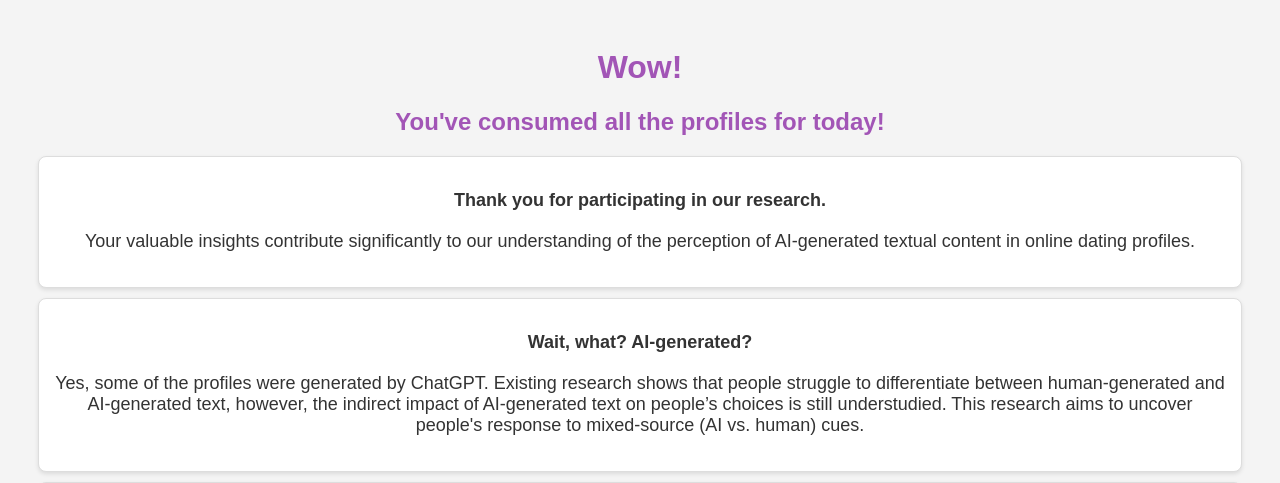
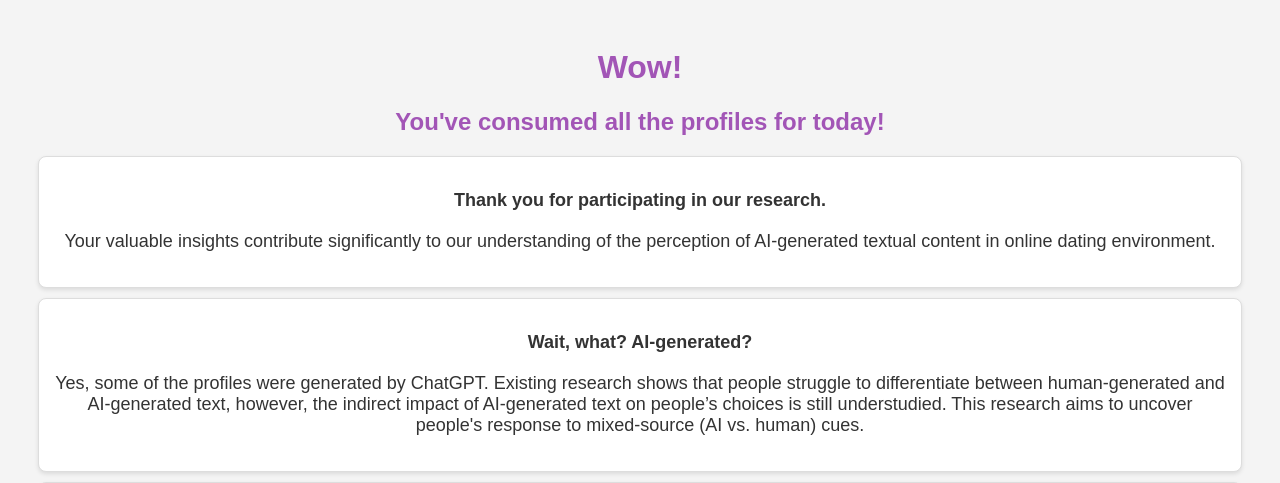
Before and after one commit to Palenoff/dating-app-thesis, a Flask app: template templates/end.html in a window 1280 px wide. Shown: the top 483 px of the page. Run offline with Flask 3, Linux system fonts and the light colour scheme; the template is opened without the code that fills it, so the values that code supplies are empty; parts of the project's set-up code (start-up, migrations or seed data) failed here and were passed over.

Commit message:
Update end.html

```diff
--- a/templates/end.html
+++ b/templates/end.html
@@ -53,7 +53,7 @@
 
 <div class="box">
     <p><strong>Thank you for participating in our research.</strong></p>
-    <p>Your valuable insights contribute significantly to our understanding of the perception of AI-generated textual content in online dating profiles.</p>
+    <p>Your valuable insights contribute significantly to our understanding of the perception of AI-generated textual content in online dating environment.</p>
 </div>
 
 <div class="box">
```
